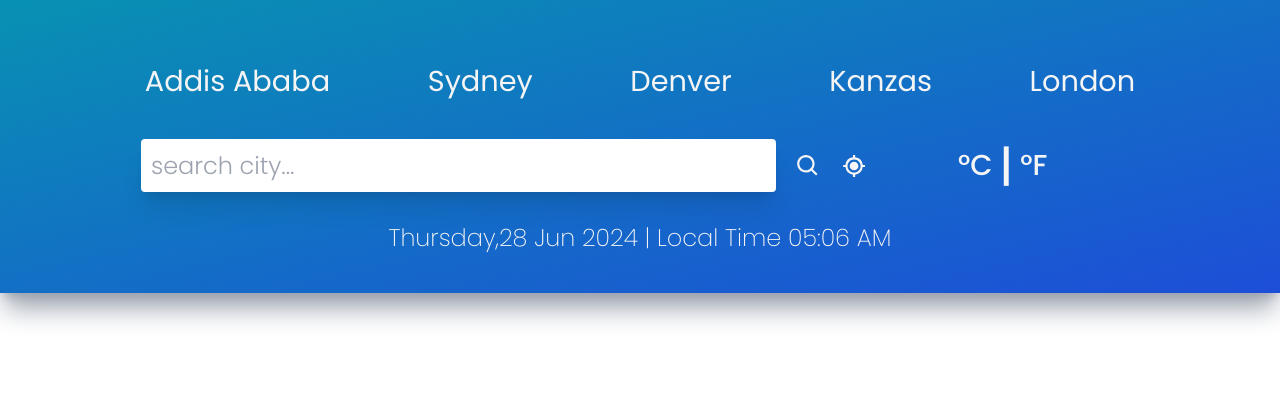
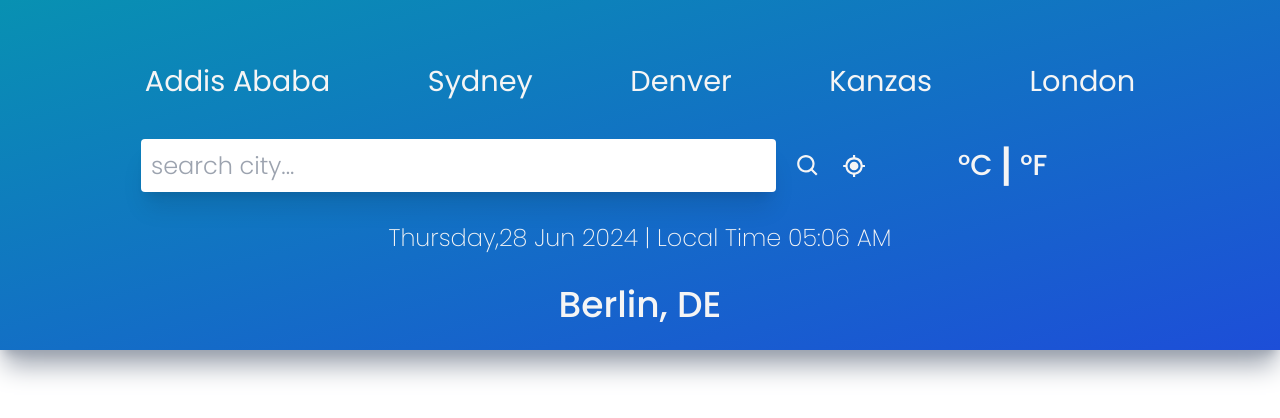
Before and after one commit to mc-solo/weather, a React (Vite) app: page / in a window 1280 px wide. Shown: the top 418 px of the page. Built offline with nearby package versions, Linux system fonts and the light colour scheme.

Commit message:
add TimeAndLocation.jsx

```diff
--- a/src/components/Inputs.jsx
+++ b/src/components/Inputs.jsx
@@ -3,11 +3,11 @@ import { BiSearch, BiCurrentLocation } from "react-icons/bi"
 const Inputs = () => {
     return (
         <div className='flex flex-row justify-center my-6'>
-            <div className="flex flex-row w-2/3 items-center justify-center space-x-4">
+            <div className="flex flex-row w-2/3 items-center justify-around max-w-screen-md space-x-4">
                 <input
                     type="text"
                     placeholder="search city..."
-                    className="text-gray-500 text-xl font-light p-2 w-full shadow-xl capitalize focus:outline-none rounded-[4px]
+                    className="text-gray-500 text-xl font-light p-2  shadow-xl  capitalize focus:outline-none rounded-[4px] w-full
                     placeholder:lowercase"
                 />
 
--- a/src/components/TimeAndLocation.jsx
+++ b/src/components/TimeAndLocation.jsx
@@ -6,6 +6,10 @@ const TimeAndLocation = () => {
                 <p className="text-xl font-extralight">
                     Thursday,28 Jun 2024 | Local Time 05:06 AM
                 </p>
+
+            </div>
+            <div className="flex items-center justify-center my-3">
+                <p className=" text-3xl font-medium">Berlin, DE</p>
             </div>
         </div>
     )
```
